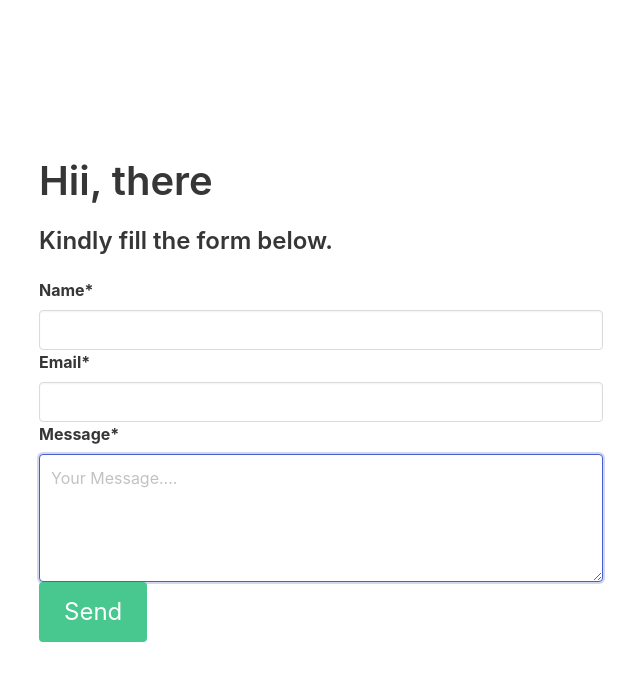
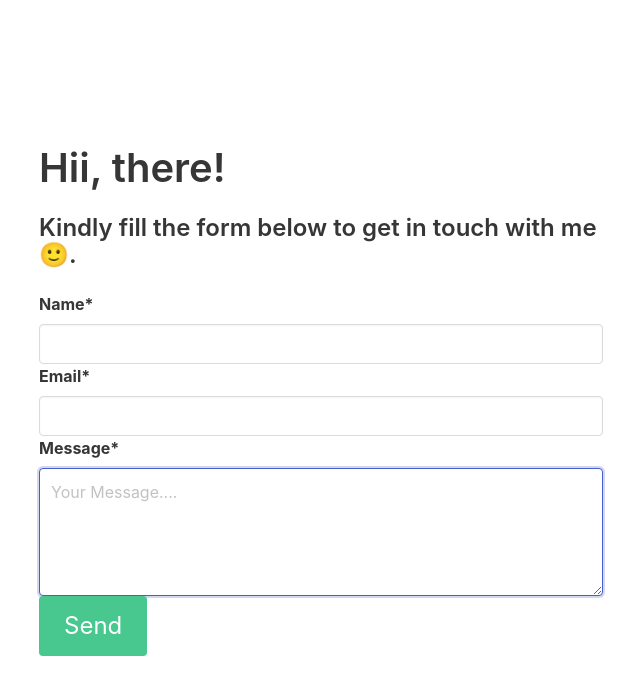
Before and after one commit to solodynamo/form, a plain HTML site: page index.html in a window 1280 px wide. Shown: the whole page, without its empty margins (319-959 px from the left). Drawn offline with nearby package versions, Linux system fonts and the light colour scheme.

Commit message:
Minor change

```diff
--- a/index.html
+++ b/index.html
@@ -16,8 +16,8 @@
 				<div class="container">
 					<div class="columns is-vcentered">
 						<div id="main" class="column is-half centered link">
-							<h1 class="title is-2">Hii, there <span></span></h1>
-							<h2 class="title is-4">Kindly fill the form below.</h2>
+							<h1 class="title is-2">Hii, there!<span></span></h1>
+							<h2 class="title is-4">Kindly fill the form below to get in touch with me 🙂.</h2>
 							<form id="cool-form" action="https://formspree.io/bittuf3@gmail.com" method="post">
 								<label class="label">Name*</label>
 								<p class="control">
```
